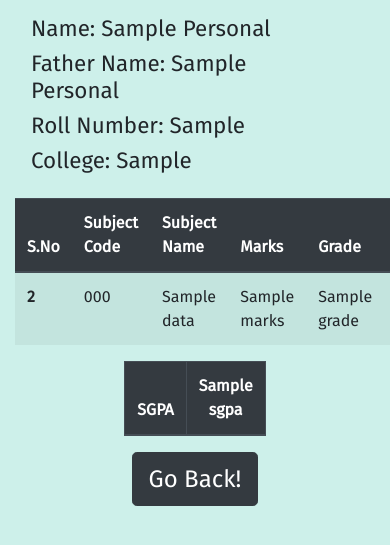
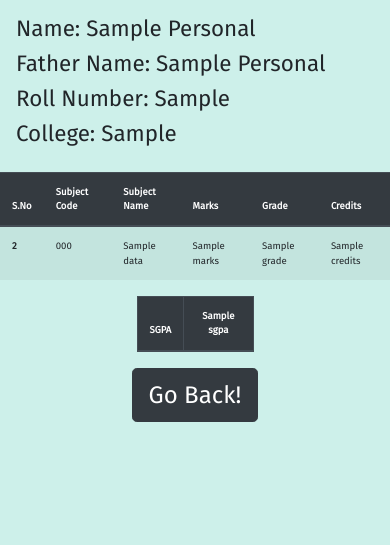
Before and after one commit to SiddharthKoyugura/RRResults, a Flask app: template templates/result.html in a window 390 px wide; the page is wider, and only the part inside the window is pictured. Shown: the part 86-631 px from the top of that part. Run offline with Flask 2, Linux system fonts and the light colour scheme; the template is opened without the code that fills it: most values are stand-ins (such as "Sample title", 1, 10 or a date in 2020); lists and menus that the app fills with data are empty; some libraries are stand-ins or nearby versions.

Commit message:
responsive debug

```diff
--- a/main.py
+++ b/main.py
@@ -37,4 +37,4 @@ def results():
     return redirect(url_for("home"))
 
 if __name__ == "__main__":
-    app.run(host="localhost", port=5000, debug=True)
+    app.run(host="localhost", port=3000, debug=True)
--- a/static/css/styles.css
+++ b/static/css/styles.css
@@ -67,6 +67,11 @@ body {
     padding: 1rem;
 }
 
+.table-body {
+    overflow-x: scroll;
+    width: 100vw;
+}
+
 h1 {
     font-size: 1.4rem;
 }
@@ -110,11 +115,15 @@ h1 {
         font-size: 2.5rem;
     }
     .text-flash {
-        font-size: 1rem;
+        font-size: 0.7rem;
         font-weight: 600;
     }
 
     .footer p{
         font-size: 1rem;
     }
+
+    .table {
+        font-size: 0.6rem;
+    }
 }
--- a/templates/result.html
+++ b/templates/result.html
@@ -1,6 +1,6 @@
 {% include "header.html" %}
- <div class="container-fluid">
-    <div class="personal-details row container">
+ <div class="">
+    <div class="personal-details row">
         <h1 class="col-lg-4 col-md-6 col-lg-6">Name: <span>{{ personal_data["NAME:"].title() }}</span></h1>
         <h1 class="col-lg-4 col-md-6 col-lg-6">Father Name: <span>{{ personal_data["FATHER NAME:"].title() }}</span></h1>
         <h1 class="col-lg-4 col-md-6 col-lg-6">Roll Number: <span>{{ personal_data["HTNO:"] }}</span></h1>
@@ -10,6 +10,7 @@
         <h1>Roll Number: <span>20VE1A66A0</span></h1>
         <h1>College: <span>VE</span></h1>
     </div> -->
+    <div class="table-body">
         <table class="table table-striped">
             <thead class="thead-dark">
                 <tr>
@@ -21,6 +22,7 @@
                     <th scope="col">Credits</th>
                 </tr>
             </thead>
+
                 <tbody>
                     {% for data in marks_data: %}
                         <tr>
@@ -34,6 +36,7 @@
                     {% endfor %}
                 </tbody>
         </table>
+    </div>
     <div class="sgpa-table">
         <table class="table table-bordered table-dark">
             <thead class="thead">
```
Lines whose indentation alone changed are shown as unchanged.
